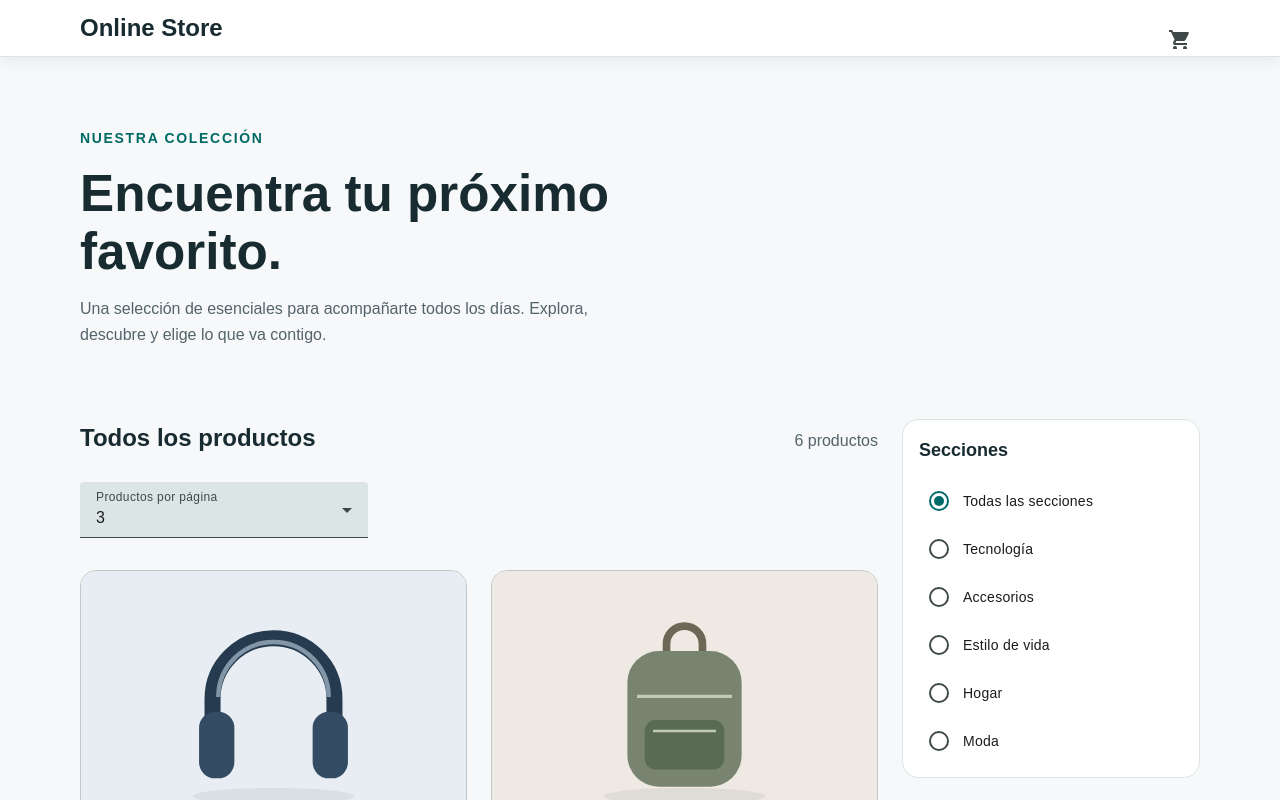
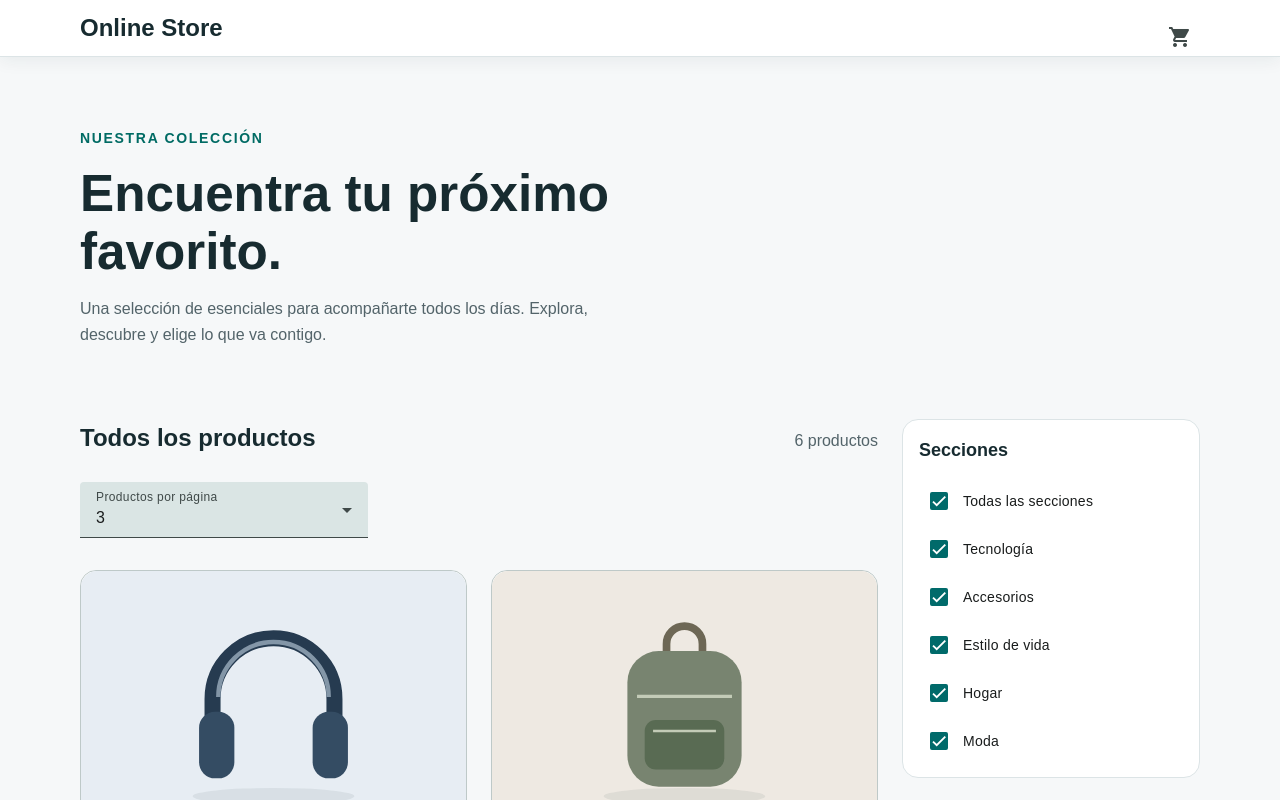
Before and after one commit to YigaelBalderrama/Storefront-Kit-Online-Catalog-with-WhatsApp-Ordering, an Angular app: page /catalogo in a window 1280 px wide. Shown: the top 800 px of the page. Built offline with nearby package versions, Linux system fonts and the light colour scheme.

Commit message:
feat: added sections in product view

```diff
--- a/src/app/features/catalog/catalog.copy.ts
+++ b/src/app/features/catalog/catalog.copy.ts
@@ -1,4 +1,5 @@
 export const CATALOG_COPY = {
+  noSections: 'Selecciona una o más secciones',
   sections: 'Secciones',
   allSections: 'Todas las secciones',
   pageSize: 'Productos por página',
--- a/src/app/features/catalog/pages/catalog-page/catalog-page.html
+++ b/src/app/features/catalog/pages/catalog-page/catalog-page.html
@@ -14,7 +14,7 @@
       [attr.aria-busy]="catalog.loading()"
     >
       <div class="catalog__heading">
-        <h2 id="products-title">{{ category() || copy.catalog }}</h2>
+        <h2 id="products-title">{{ resultsTitle() }}</h2>
         @if (!catalog.loading() && !catalog.error()) {
           <span>{{ filtered().length }} {{ copy.products }}</span>
         }
@@ -46,7 +46,13 @@
               (addToCart)="add($event)"
             />
           } @empty {
-            <p class="catalog__state" role="status">{{ copy.empty }}</p>
+            <p class="catalog__state" role="status">
+              {{
+                categories().length > 0 && selectedCategories().length === 0
+                  ? copy.noSections
+                  : copy.empty
+              }}
+            </p>
           }
         </div>
         @if (filtered().length > size()) {
@@ -62,17 +68,21 @@
     @if (!catalog.loading() && !catalog.error() && categories().length > 0) {
       <aside class="catalog__sections" aria-labelledby="sections-title">
         <h2 id="sections-title">{{ copy.sections }}</h2>
-        <mat-radio-group
-          class="catalog__categories"
-          aria-labelledby="sections-title"
-          [value]="category()"
-          (change)="changeCategory($event.value)"
-        >
-          <mat-radio-button value="">{{ copy.allSections }}</mat-radio-button>
+        <div class="catalog__categories" role="group" aria-labelledby="sections-title">
+          <mat-checkbox
+            [checked]="allSelected()"
+            [indeterminate]="partiallySelected()"
+            (change)="selectAll($event.checked)"
+            >{{ copy.allSections }}</mat-checkbox
+          >
           @for (section of categories(); track section) {
-            <mat-radio-button [value]="section">{{ section }}</mat-radio-button>
+            <mat-checkbox
+              [checked]="selectedCategories().includes(section)"
+              (change)="changeCategory(section, $event.checked)"
+              >{{ section }}</mat-checkbox
+            >
           }
-        </mat-radio-group>
+        </div>
       </aside>
     }
   </div>
--- a/src/app/features/catalog/pages/catalog-page/catalog-page.ts
+++ b/src/app/features/catalog/pages/catalog-page/catalog-page.ts
@@ -3,7 +3,7 @@ import { toSignal } from '@angular/core/rxjs-interop';
 import { ActivatedRoute, Router } from '@angular/router';
 import { MatFormFieldModule } from '@angular/material/form-field';
 import { MatSelectModule } from '@angular/material/select';
-import { MatRadioModule } from '@angular/material/radio';
+import { MatCheckboxModule } from '@angular/material/checkbox';
 import { IconButton } from '../../../../shared/components/icon-button/icon-button';
 import { Cart } from '../../../cart';
 import { Paginator } from '../../../../shared/components/paginator/paginator';
@@ -19,7 +19,7 @@ import { CATALOG_COPY } from '../../catalog.copy';
     Paginator,
     MatFormFieldModule,
     MatSelectModule,
-    MatRadioModule,
+    MatCheckboxModule,
   ],
   templateUrl: './catalog-page.html',
   styleUrl: './catalog-page.scss',
@@ -36,14 +36,29 @@ export class CatalogPage {
   protected readonly categories = computed(() => [
     ...new Set(this.catalog.products().map((product) => product.category)),
   ]);
-  protected readonly category = computed(() => {
-    const requested = this.query().get('seccion');
-    return requested && this.categories().includes(requested) ? requested : '';
+  protected readonly selectedCategories = computed(() => {
+    const requested = this.query().getAll('seccion');
+    if (!requested.length) return this.categories();
+    if (requested.every((value) => value === '')) return [];
+    const selected = this.categories().filter((category) => requested.includes(category));
+    return selected.length ? selected : this.categories();
   });
+  protected readonly allSelected = computed(
+    () =>
+      this.categories().length > 0 && this.selectedCategories().length === this.categories().length,
+  );
+  protected readonly partiallySelected = computed(
+    () => this.selectedCategories().length > 0 && !this.allSelected(),
+  );
+  protected readonly resultsTitle = computed(() =>
+    this.allSelected()
+      ? CATALOG_COPY.catalog
+      : this.selectedCategories().join(', ') || CATALOG_COPY.noSections,
+  );
   protected readonly filtered = computed(() =>
     this.cart
       .availableProducts()
-      .filter((product) => !this.category() || product.category === this.category()),
+      .filter((product) => this.selectedCategories().includes(product.category)),
   );
   protected readonly sizes = computed(() => {
     const total = this.filtered().length;
@@ -88,10 +103,29 @@ export class CatalogPage {
     this.message.set(this.cart.add(id) ? this.copy.added : this.copy.stockError);
   }
 
-  protected changeCategory(category: string): void {
+  protected changeCategory(category: string, checked: boolean): void {
+    const selected = new Set(this.selectedCategories());
+    if (checked) selected.add(category);
+    else selected.delete(category);
+    this.changeCategories(this.categories().filter((value) => selected.has(value)));
+  }
+
+  protected selectAll(checked: boolean): void {
+    this.changeCategories(checked ? this.categories() : []);
+  }
+
+  private changeCategories(categories: readonly string[]): void {
     void this.router.navigate([], {
       relativeTo: this.route,
-      queryParams: { seccion: category || null, pagina: 1 },
+      queryParams: {
+        seccion:
+          categories.length === this.categories().length
+            ? null
+            : categories.length
+              ? categories
+              : '',
+        pagina: 1,
+      },
       queryParamsHandling: 'merge',
     });
   }
--- a/src/app/shared/components/store-icon/store-icon.html
+++ b/src/app/shared/components/store-icon/store-icon.html
@@ -1,3 +1 @@
-<mat-icon
-  ><svg viewBox="0 0 24 24" focusable="false"><path [attr.d]="paths[name()]" /></svg
-></mat-icon>
+<mat-icon>{{ icons[name()] }}</mat-icon>
--- a/src/app/shared/components/store-icon/store-icon.ts
+++ b/src/app/shared/components/store-icon/store-icon.ts
@@ -1,18 +1,20 @@
 import { Component, input } from '@angular/core';
 import { MatIconModule } from '@angular/material/icon';
-export const ICON_PATHS = {
-  cart: 'M7 18c-1.1 0-1.99.9-1.99 2S5.9 22 7 22s2-.9 2-2-.9-2-2-2zM1 2v2h2l3.6 7.59-1.35 2.45c-.16.28-.25.61-.25.96 0 1.1.9 2 2 2h12v-2H7.42l.9-2h7.45c.75 0 1.41-.41 1.75-1.03L21 5l-1-1H5.21l-.94-2H1zm16 16a2 2 0 1 0 0 4 2 2 0 0 0 0-4z',
-  add: 'M19 13h-6v6h-2v-6H5v-2h6V5h2v6h6v2z',
-  remove: 'M19 13H5v-2h14v2z',
-  delete: 'M6 19c0 1.1.9 2 2 2h8c1.1 0 2-.9 2-2V7H6v12zm13-15h-3.5l-1-1h-5l-1 1H5v2h14V4z',
-  clear: 'M3 6h18v2H3V6zm2 4h14v10H5V10zm4-7h6v2H9V3z',
-  back: 'M15.41 7.41 14 6l-6 6 6 6 1.41-1.41L10.83 12z',
-  next: 'M8.59 16.59 10 18l6-6-6-6-1.41 1.41L13.17 12z',
-  retry:
-    'M17.65 6.35A7.95 7.95 0 0 0 12 4a8 8 0 1 0 7.93 9h-2.02A6 6 0 1 1 12 6c1.66 0 3.14.69 4.22 1.78L13 11h9V2z',
-  shop: 'M3 3h18v2H3V3zm-1 4h20v6h-1v8h-2v-8h-4v8H3v-8H2V7zm3 6v6h8v-6H5z',
+
+export const MATERIAL_ICONS = {
+  cart: 'shopping_cart',
+  add: 'add',
+  remove: 'remove',
+  delete: 'delete',
+  clear: 'remove_shopping_cart',
+  back: 'chevron_left',
+  next: 'chevron_right',
+  retry: 'refresh',
+  shop: 'storefront',
 } as const;
-export type StoreIconName = keyof typeof ICON_PATHS;
+
+export type StoreIconName = keyof typeof MATERIAL_ICONS;
+
 @Component({
   selector: 'app-store-icon',
   imports: [MatIconModule],
@@ -22,5 +24,5 @@ export type StoreIconName = keyof typeof ICON_PATHS;
 })
 export class StoreIcon {
   readonly name = input.required<StoreIconName>();
-  protected readonly paths = ICON_PATHS;
+  protected readonly icons = MATERIAL_ICONS;
 }
--- a/src/index.html
+++ b/src/index.html
@@ -6,6 +6,7 @@
     <base href="/" />
     <meta name="viewport" content="width=device-width, initial-scale=1" />
     <link rel="icon" type="image/x-icon" href="favicon.ico" />
+    <link rel="stylesheet" href="https://fonts.googleapis.com/icon?family=Material+Icons" />
   </head>
   <body>
     <app-root></app-root>
```
Also changed, not shown: 2 other files (tests, documents, lock files or other folders).
